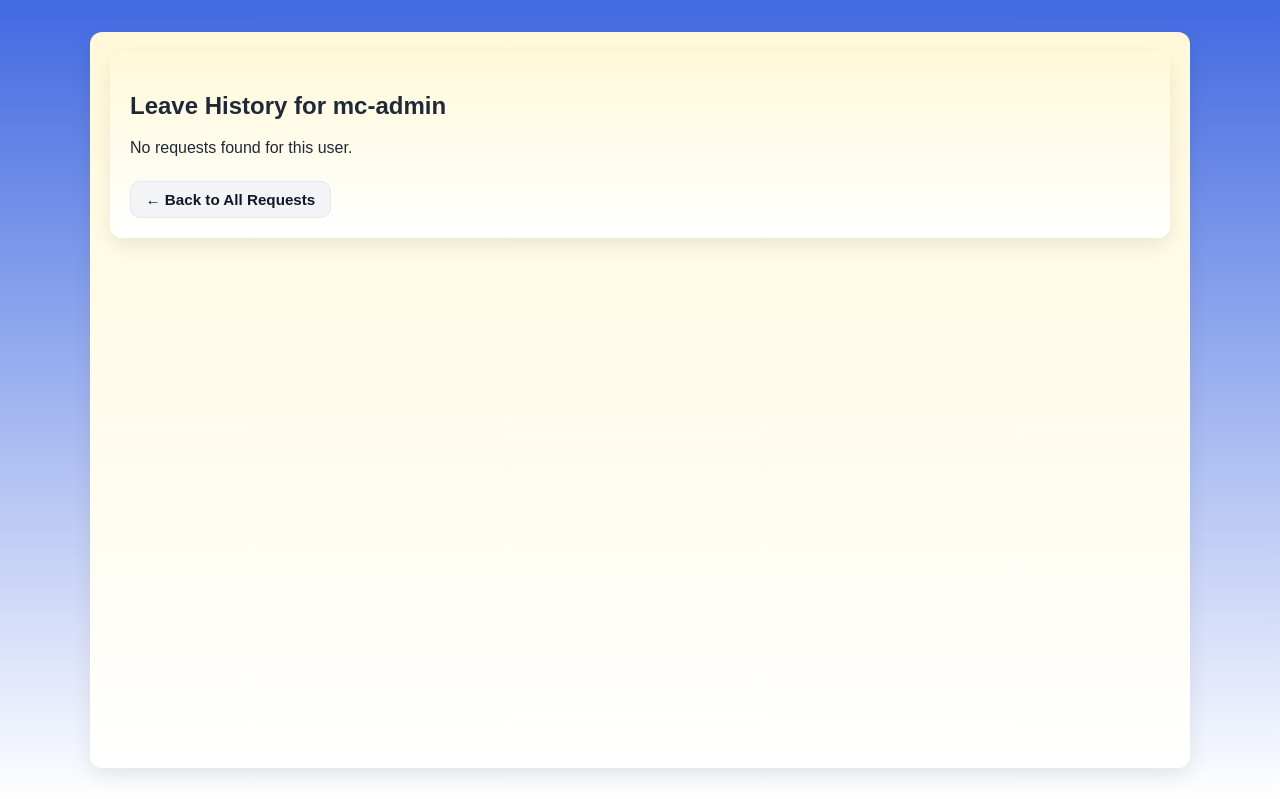
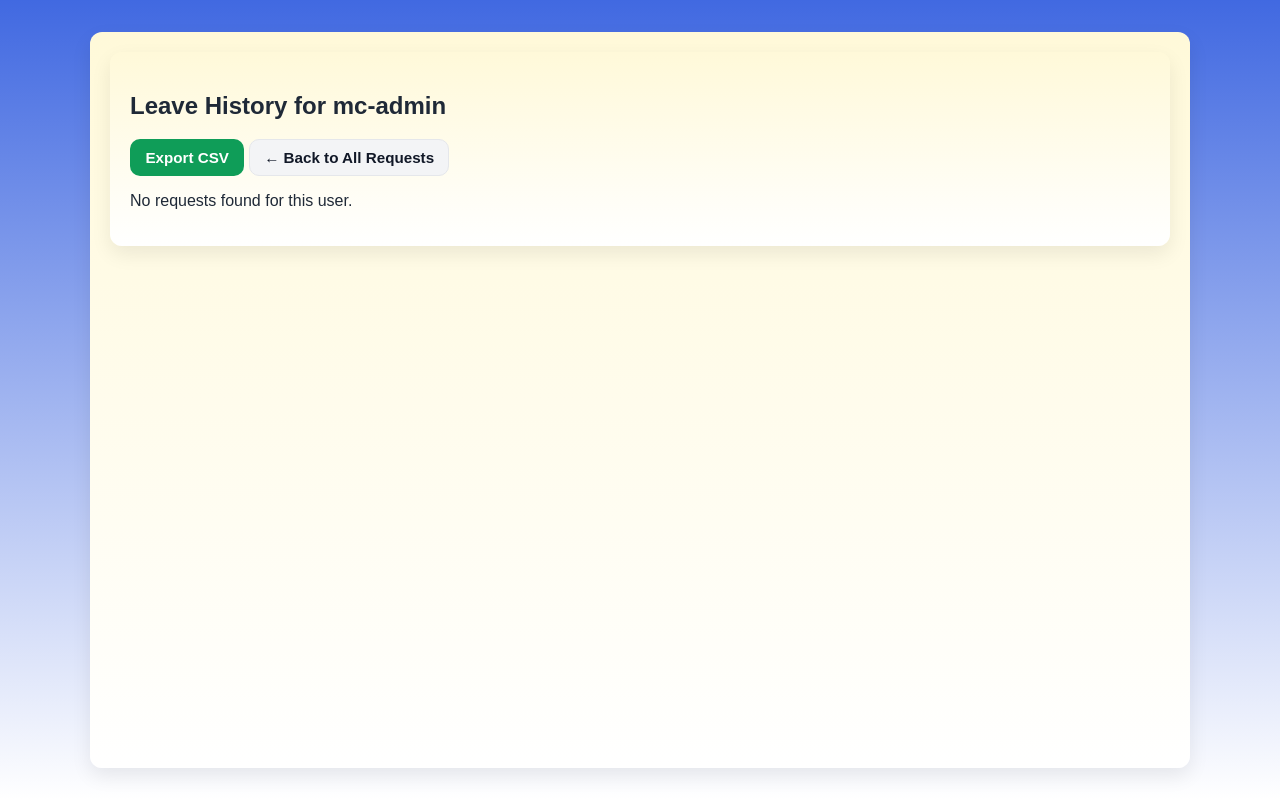
Before and after one commit to mcahoon-coder/RWA-Leave-System-Render-Clean, a Flask app: page /user/1/requests in a window 1280 px wide. Shown: the part 49-848 px from the top of the page. Run offline with Flask 3, Linux system fonts and the light colour scheme; a user stored in the database is signed in; data comes from the database, SQL or seed files in the repository; data that the repository does not hold is empty; some libraries are stand-ins or nearby versions.

Commit message:
Update user_requests.html

```diff
--- a/templates/user_requests.html
+++ b/templates/user_requests.html
@@ -2,6 +2,14 @@
 {% block content %}
 <div class="container mt-4">
     <h2>Leave History for {{ user.username }}</h2>
+
+    <!-- Export + Back Buttons -->
+    <div class="d-flex justify-content-between align-items-center mb-3">
+        <a href="{{ url_for('export_user_requests', user_id=user.id) }}" class="btn btn-success">
+            Export CSV
+        </a>
+        <a href="{{ url_for('my_requests') }}" class="btn btn-secondary">← Back to All Requests</a>
+    </div>
 
     {% if requests %}
       <div class="table-responsive mt-3">
@@ -36,7 +44,7 @@
                 <span class="badge
                   {% if r.status == 'Approved' %}badge-green
                   {% elif r.status == 'Pending' %}badge-blue
-                  {% elif r.status == 'Disapproved' or r.status == 'Cancelled' %}badge-red
+                  {% elif r.status in ['Disapproved','Cancelled'] %}badge-red
                   {% endif %}">
                   {{ r.status }}
                 </span>
@@ -61,9 +69,5 @@
     {% else %}
       <p>No requests found for this user.</p>
     {% endif %}
-
-    <div class="mt-3">
-      <a href="{{ url_for('my_requests') }}" class="btn btn-secondary">← Back to All Requests</a>
-    </div>
 </div>
 {% endblock %}
```
